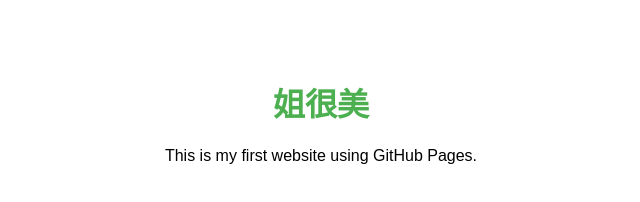
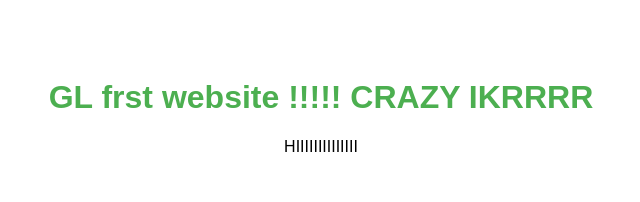
Before and after one commit to lalaza970/lalaza996.github.io, a plain HTML site: page index.html in a window 1280 px wide. Shown: the whole page, without its empty margins (319-959 px from the left). Drawn offline with Linux system fonts and the light colour scheme.

Commit message:
Update index.html

```diff
--- a/index.html
+++ b/index.html
@@ -14,7 +14,7 @@
   </style>
 </head>
 <body>
-  <h1>姐很美</h1>
-  <p>This is my first website using GitHub Pages.</p>
+  <h1>GL frst website !!!!! CRAZY IKRRRR</h1>
+  <p>HIIIIIIIIIIIIII</p>
 </body>
 </html>
```
